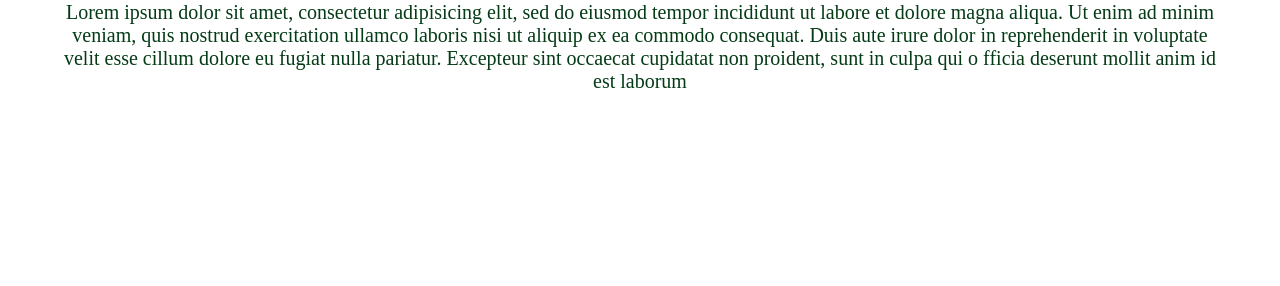
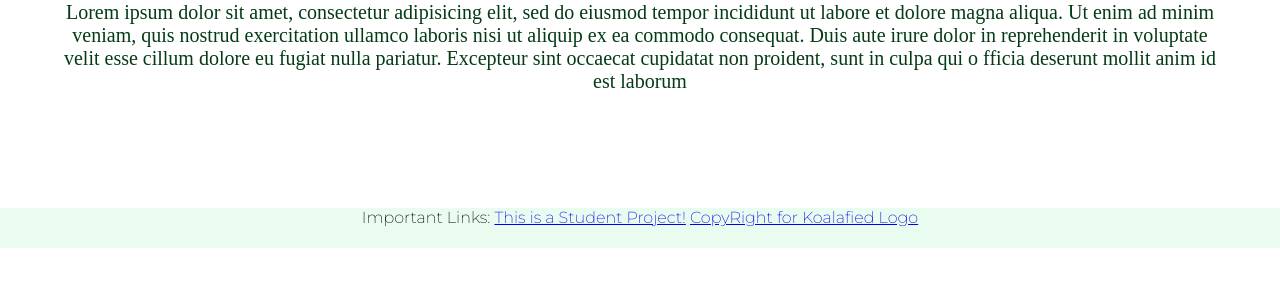
Before and after one commit to DJ-Dani/Koalafied-To-Code-Camp, a plain HTML site: page index.html in a window 1280 px wide. Shown: the part 552-838 px from the top of the page. Drawn offline with Linux system fonts and the light colour scheme.

Commit message:
Footer and Student Links Uploaded

```diff
--- a/index.html
+++ b/index.html
@@ -12,6 +12,7 @@
     <title>Koalafied Coders Camp</title>
   </head>
   <body>
+
     <div class ="box-area">
       <header>
         <div class="wrapper">
@@ -41,14 +42,23 @@
               voluptate velit esse cillum dolore eu fugiat nulla pariatur.
               Excepteur sint occaecat cupidatat non proident, sunt in culpa qui o
               fficia deserunt mollit anim id est laborum </p>
+
+
         </div>
 
+</div>
 
        </ul>
      </nav>
-
+     <div class="footer">
+       <p> Important Links: <a href="https://mokturtle.net/htmlinternet/student.html" target="_blank">This is a Student Project!</a>
+          <a href="https://logomakr.com/" target="_blank">CopyRight for Koalafied Logo</a>
+     </p>
+     </div>
 
     </header>
+
+    </div>
 
   </body>
 
--- a/style.css
+++ b/style.css
@@ -82,3 +82,15 @@ nav a{
   color: #043B16;
   font-size: 20px;
 }
+.footer{
+  position: fixed;
+ left: 0;
+ bottom: 0;
+ height: 40px;
+ width: 100%;
+ background-color: #EAFCF0;
+ color: black;
+ text-align: center;
+ font-family: 'Montserrat', sans-serif
+
+}
```
